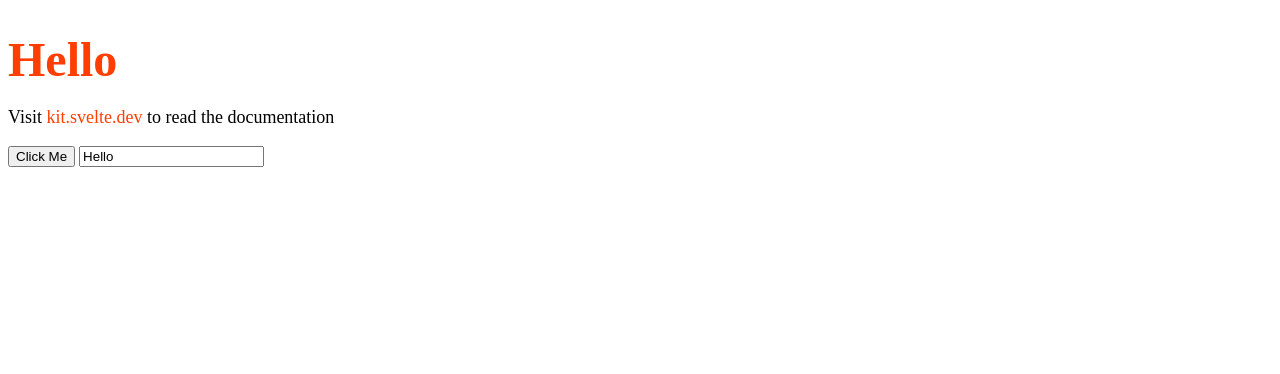
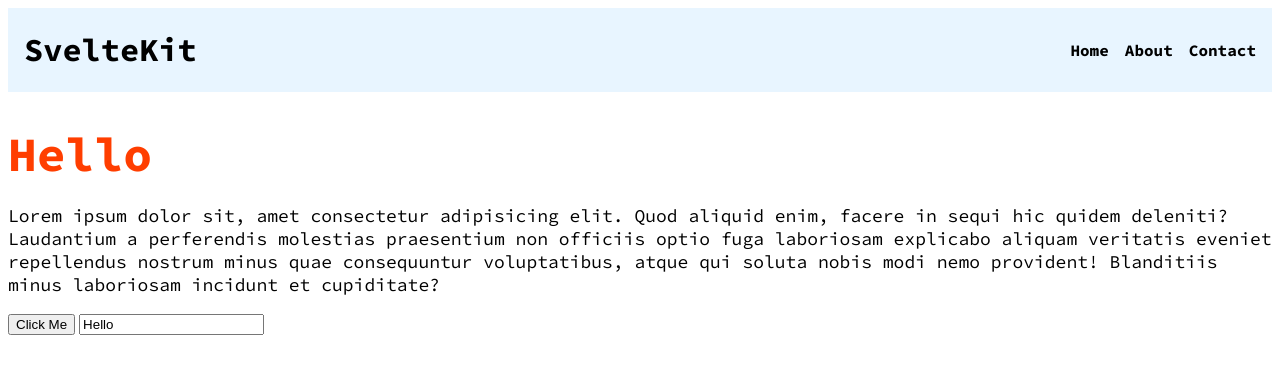
Before and after one commit to Avishek3223/SvelteKit-WEB, a SvelteKit app: page / in a window 1280 px wide. Shown: the top 374 px of the page. Built offline with nearby package versions, Linux system fonts and the light colour scheme.

Commit message:
"Updated +page.svelte: added Navbar component, Google Fonts, and styling changes"

```diff
--- /dev/null
+++ b/src/lib/components/Navbar.svelte
@@ -0,0 +1,53 @@
+<!-- src/lib/components/Navbar.svelte -->
+<script>
+    export let title = 'My Website';
+</script>
+
+<nav>
+    <div class="container">
+        <a href="/" class="logo">{title}</a>
+        <ul>
+            <li><a href="/">Home</a></li>
+            <li><a href="/about">About</a></li>
+            <li><a href="/contact">Contact</a></li>
+        </ul>
+    </div>
+</nav>
+
+<style>
+    nav {
+        background-color: #e8f5ff;
+        color: white;
+        padding: 1rem;
+    }
+
+    .container {
+        font-family: 'Source Code Pro', sans-serif;
+        font-weight: 700;
+        display: flex;
+        justify-content: space-between;
+        align-items: center;
+    }
+
+    .logo {
+        font-size: 2rem;
+        color: rgb(0, 0, 0);
+        text-decoration: none;
+    }
+
+    ul {
+        list-style: none;
+        display: flex;
+        gap: 1rem;
+    }
+
+    ul li a {
+        color: rgb(0, 0, 0);
+        text-decoration: none;
+        font-size: 1rem;
+    }
+
+    ul li a:hover {
+        text-decoration: underline;
+    }
+</style>
--- a/src/routes/+page.svelte
+++ b/src/routes/+page.svelte
@@ -1,23 +1,40 @@
 <script>
-    let title = 'Hello ';
-    function handleClick(){
-        title += 'World!';
-    }
+  import Navbar from "$lib/components/Navbar.svelte";
+  let title = "Hello ";
+  function handleClick() {
+    title += "World!";
+  }
 </script>
 
+<svelte:head>
+  <link rel="preconnect" href="https://fonts.googleapis.com" />
+  <link rel="preconnect" href="https://fonts.gstatic.com" crossorigin />
+  <link
+    href="https://fonts.googleapis.com/css2?family=Source+Code+Pro:ital,wght@0,200..900;1,200..900&display=swap"
+    rel="stylesheet"
+  />
+</svelte:head>
+
+
 <div>
+  <Navbar title="SvelteKit" />
   <h1>{title}</h1>
   <p>
-    Visit <a href="https://kit.svelte.dev">kit.svelte.dev</a> to read the documentation
+    Lorem ipsum dolor sit, amet consectetur adipisicing elit. Quod aliquid enim,
+    facere in sequi hic quidem deleniti? Laudantium a perferendis molestias
+    praesentium non officiis optio fuga laboriosam explicabo aliquam veritatis
+    eveniet repellendus nostrum minus quae consequuntur voluptatibus, atque qui
+    soluta nobis modi nemo provident! Blanditiis minus laboriosam incidunt et
+    cupiditate?
   </p>
   <button on:click={handleClick}>Click Me</button>
-  <input type="text" bind:value={title}>
+  <input type="text" bind:value={title} />
 </div>
 
 <style>
   body {
-    font-family: Arial, sans-serif;
-    background-color: #f9f9f9;
+    font-family: 'Source Code Pro', Arial, sans-serif;
+    background-color: #252525;
     color: #333;
     display: flex;
     flex-direction: column;
@@ -25,21 +42,25 @@
     align-items: center;
     height: 100vh;
     margin: 0;
+    padding: 0;
   }
 
   h1 {
     color: #ff3e00;
     font-size: 48px;
     margin-bottom: 20px;
+    font-family: 'Source Code Pro', sans-serif;
   }
 
   p {
     font-size: 18px;
+    font-family: 'Source Code Pro', sans-serif;
   }
 
   a {
     color: #ff3e00;
     text-decoration: none;
+    font-family: 'Source Code Pro', sans-serif;
   }
 
   a:hover {
--- /dev/null
+++ b/src/routes/about/+page.svelte
@@ -0,0 +1,3 @@
+<div>
+  Hello from About Us ROUTE
+</div>
```
